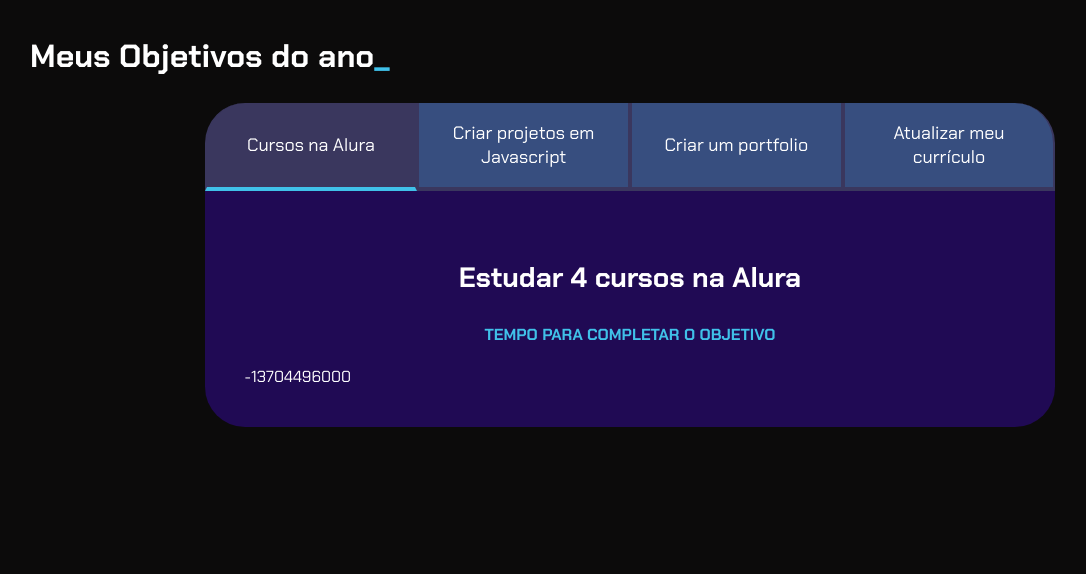
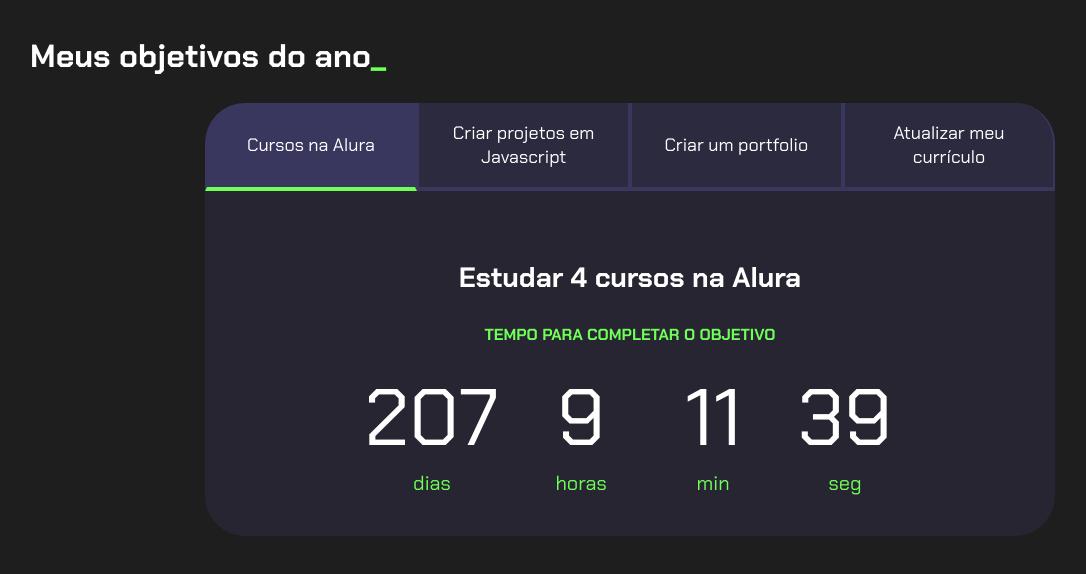
Before and after one commit to ferrarinha/nossos-objetivos-, a plain HTML site: page index.html in a window 1280 px wide. Shown: the whole page, without its empty margins (10-1096 px from the left). Drawn offline with Linux system fonts and the light colour scheme.

Commit message:
Add files via upload

```diff
--- a/index.html
+++ b/index.html
@@ -1,14 +1,16 @@
 <!DOCTYPE html>
 <html lang="pt-br">
+
 <head>
     <meta charset="UTF-8">
     <meta name="viewport" content="width=device-width, initial-scale=1.0">
     <title>Meus objetivos do ano</title>
     <link rel="stylesheet" href="style.css">
 </head>
+
 <body>
     <section class="conteudo-principal">
-        <h2 class="titulo-principal">Meus Objetivos do ano<span>_</span></h2>
+        <h2 class="titulo-principal">Meus objetivos do ano<span>_</span></h2>
         <div class="conteudo">
             <div class="botoes">
                 <button class="botao ativo">Cursos na Alura</button>
@@ -20,26 +22,95 @@
                 <div class="aba-conteudo ativo">
                     <h3 class="aba-conteudo-titulo-principal">Estudar 4 cursos na Alura</h3>
                     <h4 class="aba-conteudo-titulo-secundario">Tempo para completar o objetivo</h4>
-                <div class="contador"></div>
+                    <div class="contador">
+                        <div class="contador-digito">
+                            <p class="contador-digito-numero" id="dias0"></p>
+                            <p class="contador-digito-texto">dias</p>
+                        </div>
+                        <div class="contador-digito">
+                            <p class="contador-digito-numero" id="horas0"></p>
+                            <p class="contador-digito-texto">horas</p>
+                        </div>
+                        <div class="contador-digito">
+                            <p class="contador-digito-numero" id="min0"></p>
+                            <p class="contador-digito-texto">min</p>
+                        </div>
+                        <div class="contador-digito">
+                            <p class="contador-digito-numero" id="seg0"></p>
+                            <p class="contador-digito-texto">seg</p>
+                        </div>
+                    </div>
                 </div>
                 <div class="aba-conteudo">
                     <h3 class="aba-conteudo-titulo-principal">Criar 5 projetos em Javascript</h3>
                     <h4 class="aba-conteudo-titulo-secundario">Tempo para completar o objetivo</h4>
-                <div class="contador"></div>
+                    <div class="contador">
+                        <div class="contador-digito">
+                            <p class="contador-digito-numero" id="dias1"></p>
+                            <p class="contador-digito-texto">dias</p>
+                        </div>
+                        <div class="contador-digito">
+                            <p class="contador-digito-numero" id="horas1"></p>
+                            <p class="contador-digito-texto">horas</p>
+                        </div>
+                        <div class="contador-digito">
+                            <p class="contador-digito-numero" id="min1"></p>
+                            <p class="contador-digito-texto">min</p>
+                        </div>
+                        <div class="contador-digito">
+                            <p class="contador-digito-numero" id="seg1"></p>
+                            <p class="contador-digito-texto">seg</p>
+                        </div>
+                    </div>
                 </div>
                 <div class="aba-conteudo">
                     <h3 class="aba-conteudo-titulo-principal">Criar um portfolio com os meus 3 melhores projetos</h3>
                     <h4 class="aba-conteudo-titulo-secundario">Tempo para completar o objetivo</h4>
-                <div class="contador"></div>
+                    <div class="contador">
+                        <div class="contador-digito">
+                            <p class="contador-digito-numero" id="dias2"></p>
+                            <p class="contador-digito-texto">dias</p>
+                        </div>
+                        <div class="contador-digito">
+                            <p class="contador-digito-numero" id="horas2"></p>
+                            <p class="contador-digito-texto">horas</p>
+                        </div>
+                        <div class="contador-digito">
+                            <p class="contador-digito-numero" id="min2"></p>
+                            <p class="contador-digito-texto">min</p>
+                        </div>
+                        <div class="contador-digito">
+                            <p class="contador-digito-numero" id="seg2"></p>
+                            <p class="contador-digito-texto">seg</p>
+                        </div>
+                    </div>
                 </div>
                 <div class="aba-conteudo">
                     <h3 class="aba-conteudo-titulo-principal">Atualizar meu curriculo com os certificados da Alura</h3>
                     <h4 class="aba-conteudo-titulo-secundario">Tempo para completar o objetivo</h4>
-                <div class="contador"></div>
+                    <div class="contador">
+                        <div class="contador-digito">
+                            <p class="contador-digito-numero" id="dias3"></p>
+                            <p class="contador-digito-texto">dias</p>
+                        </div>
+                        <div class="contador-digito">
+                            <p class="contador-digito-numero" id="horas3"></p>
+                            <p class="contador-digito-texto">horas</p>
+                        </div>
+                        <div class="contador-digito">
+                            <p class="contador-digito-numero" id="min3"></p>
+                            <p class="contador-digito-texto">min</p>
+                        </div>
+                        <div class="contador-digito">
+                            <p class="contador-digito-numero" id="seg3"></p>
+                            <p class="contador-digito-texto">seg</p>
+                        </div>
+                    </div>
                 </div>
             </div>
         </div>
     </section>
     <script src="main.js"></script>
 </body>
+
 </html>
--- a/main.js
+++ b/main.js
@@ -15,10 +15,13 @@ for(let i=0;i <botoes.length;i++){
 }
 
 const contadores = document.querySelectorAll(".contador");
-const tempoObjetivo1 = new Date("2023-10-05T00:00:00");
-let tempoAtual = new Date();
+const tempoObjetivo1 = new Date("2024-10-05T00:00:00");
+const tempoObjetivo2 = new Date("2024-12-05T00:00:00");
+const tempoObjetivo3 = new Date("2024-12-30T00:00:00");
+const tempoObjetivo4 = new Date("2024-05-01T00:00:00");
 
-contadores[0].textContent = tempoObjetivo1 - tempoAtual;
+const tempos = [tempoObjetivo1,tempoObjetivo2,tempoObjetivo3,tempoObjetivo4];
+
 
 function calculaTempo(tempoObjetivo) {
     let tempoAtual = new Date();
@@ -31,6 +34,25 @@ function calculaTempo(tempoObjetivo) {
     segundos %= 60;
     minutos %= 60;
     horas %= 24;
+    if (tempoFinal > 0){
+        return [dias,horas,minutos,segundos];
+    } else {
+        return [0,0,0,0];
+    }
+}
 
- return dias + " dias " + horas + " horas " + minutos + " minutos " + segundos + " segundos";
+function atualizaCronometro(){
+    for (let i=0; i<contadores.length;i++){
+    document.getElementById("dias0").textContent = calculaTempo(tempos[0])[0];
+    document.getElementById("horas0").textContent = calculaTempo(tempos[0])[1];
+    document.getElementById("min0").textContent = calculaTempo(tempos[0])[2];
+    document.getElementById("seg0").textContent = calculaTempo(tempos[0])[3];
 }
+}
+
+ function comecaCronometro(){
+    atualizaCronometro();
+    setInterval(atualizaCronometro,1000);
+}
+
+comecaCronometro();
--- a/style.css
+++ b/style.css
@@ -1,12 +1,12 @@
 @import url('https://fonts.googleapis.com/css2?family=Chakra+Petch:wght@400;700&display=swap');
 
 :root {
-    --cor-de-fundo: #0c0b0b;
-    --verde: #40c1e9;
+    --cor-de-fundo: #1E1E1E;
+    --verde: #6FFF57;
     --branco: #FFFFFF;
     --botao-ativo: #3A375E;
-    --botao-inativo: rgba(99, 145, 243, 0.5);
-    --texto-fundo: rgba(80, 7, 250, 0.3);
+    --botao-inativo: rgba(58, 55, 94, 0.5);
+    --texto-fundo: rgba(58, 55, 94, 0.3);
 }
 
 body {
@@ -89,6 +89,30 @@ body {
     text-transform: uppercase;
 }
 
+.contador{
+    display:flex;
+    justify-content: center;
+    flex-wrap: wrap;
+}
+.contador-digito{
+    padding: 0 16px;
+    text-align: center;
+    min-width: 100px;
+}
+
+.contador-digito-numero{
+    font-size: 80px;
+    margin: 0;
+
+}
+
+.contador-digito-texto{
+    color: var(--verde);
+    font-size: 20px;
+    margin: 0;
+
+}
+
 @media screen and (min-width: 768px) {
     .botoes {
         display: flex;
@@ -101,8 +125,4 @@ body {
     .botao:last-child {
         border-radius: 0 40px 0 0;
     }
-
-    .botao:last-child {
-        border-radius: 0 40px 0 0;
-    }
 }
```
Lines whose indentation alone changed are shown as unchanged.
